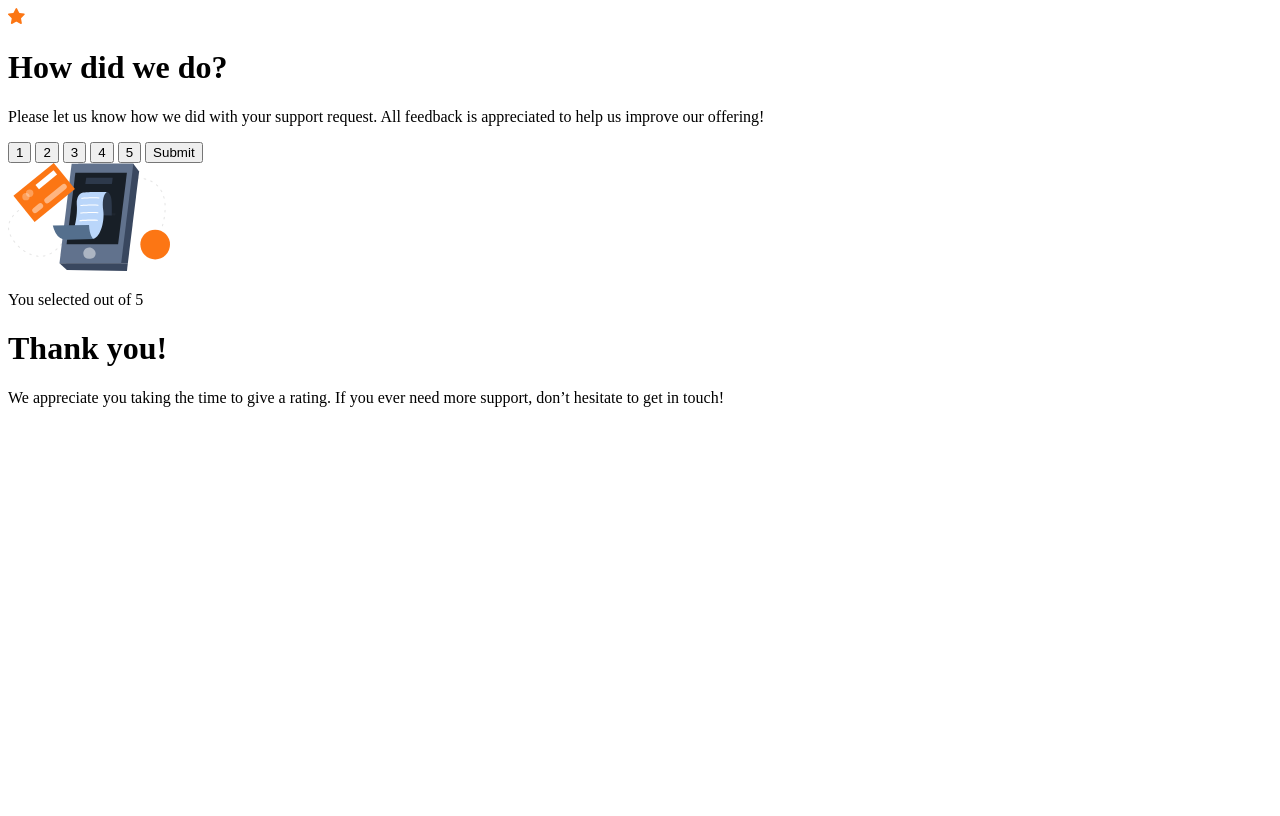
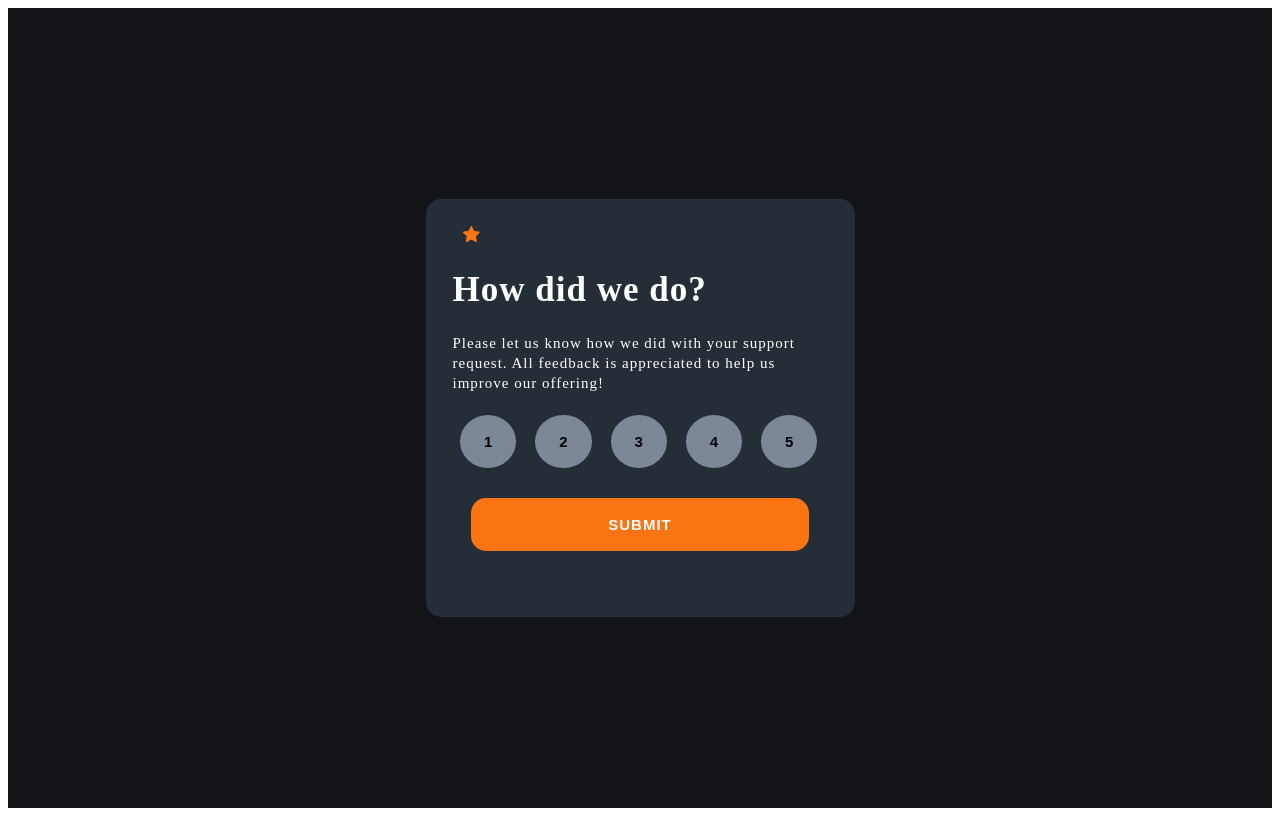
Before and after one commit to Subhash75/RatingsApp-htmlcssjs, a plain HTML site: page index.html in a window 1280 px wide. Drawn offline with Linux system fonts and the light colour scheme.

Commit message:
Styling done upto hover :-)

```diff
--- a/index.html
+++ b/index.html
@@ -4,7 +4,7 @@
     <meta charset="UTF-8" />
     <meta name="viewport" content="width=device-width, initial-scale=1.0" />
     <!-- displays site properly based on user's device -->
-
+    <link rel="stylesheet" href="style.css">
     <link
       rel="icon"
       type="image/png"
@@ -17,26 +17,26 @@
   <body>
     <div class="container">
       <div class="ratings">
-        <div>
+        <div class="ratings_image">
           <img src="images/icon-star.svg" alt="star-icon" />
         </div>
-        <div>
+        <div class="ratings_text">
           <h1>How did we do?</h1>
           <p>
             Please let us know how we did with your support request. All
             feedback is appreciated to help us improve our offering!
           </p>
         </div>
-        <div>
+        <div class="ratings_button">
           <button>1</button>
           <button>2</button>
           <button>3</button>
           <button>4</button>
           <button>5</button>
-          <button>Submit</button>
+          <button class="submit_button">Submit</button>
         </div>
       </div>
-
+<!--
       <div class="thanks">
         <div>
           <img src="/images/illustration-thank-you.svg" alt="Thank You" />
@@ -44,7 +44,7 @@
         <div>
           <p>
             You selected
-            <!-- Add rating here -->
+
             out of 5
           </p>
         </div>
@@ -55,7 +55,7 @@
             more support, don’t hesitate to get in touch!
           </p>
         </div>
-      </div>
+      </div>-->
     </div>
   </body>
 </html>
--- a/style.css
+++ b/style.css
@@ -0,0 +1,74 @@
+@import url('https://fonts.googleapis.com/css2?family=Overpass:wght@100&display=swap');
+
+div.container {
+  margin: 0;
+  padding: 0;
+  box-sizing: border-box;
+  background-color: hsl(216, 12%, 8%);
+  height: 100vh;
+  display: flex;
+  justify-content: center;
+  align-items: center;
+}
+
+div.ratings {
+  border: solid transparent;
+  border-radius: 15px;
+  color: white;
+  background-color:  hsl(213, 19%, 18%);
+  width: 375px;
+  padding: 1.5em;
+}
+
+div.ratings > div.ratings_image > img {
+  margin-left: 10px;
+}
+
+div.ratings > div.ratings_text > h1 {
+  font-size: 35px;
+  font-weight: 700;
+  letter-spacing: 1px;
+}
+
+div.ratings > div.ratings_text > p {
+  color: white;
+  font-size: 15px;
+  font-weight: 400;
+  letter-spacing: 1px;
+  line-height: 20px;
+}
+
+div.ratings > div.ratings_button {
+ padding-bottom: 1em;
+}
+
+
+div.ratings > div.ratings_button > button:not(div.ratings_button > button:last-of-type) {
+  font-size: 15px;
+  font-weight: 900;
+  border: solid transparent;
+  border-radius: 50%;
+  width: 15%;
+  margin: .5em;
+  padding: 1em .5em;
+  background-color: hsl(216, 12%, 54%);
+}
+
+div.ratings > div.ratings_button > button.submit_button {
+  font-size: 15px;
+  font-weight: 900;
+  letter-spacing: 1px;
+  text-transform: uppercase;
+  border: solid transparent;
+  border-radius: 15px;
+  display: block;
+  width: 90%;
+  margin: 1.5em auto;
+  padding: 1em 1em;
+  color: white;
+  background-color: hsl(25, 97%, 53%);
+}
+
+div.container > div.ratings > div.ratings_button > button:hover {
+  background-color: green ;
+}
```
